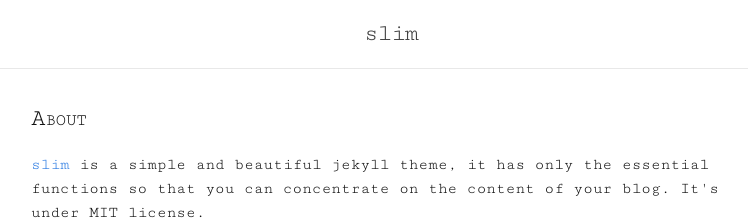
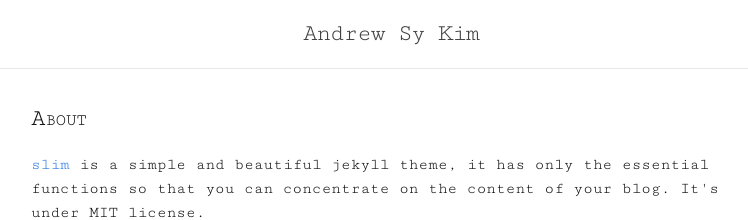
Before and after one commit to andrewsykim/andrewsykim.github.io, a Jekyll site: the page built from index.html, in a window 1280 px wide. Shown: the top 220 px of the page, without its empty margins (249-997 px from the left). Built offline with Jekyll 4.4.1, drawn with Linux system fonts in a browser that asks for light colours.

Commit message:
update base url

```diff
--- a/_config.yml
+++ b/_config.yml
@@ -1,6 +1,6 @@
 # Site settings
-title: slim
-baseurl: "/slim"
+title: Andrew Sy Kim
+baseurl: "/"
 url: "https://andrewsykim.github.io"
 
 # Build settings
```
